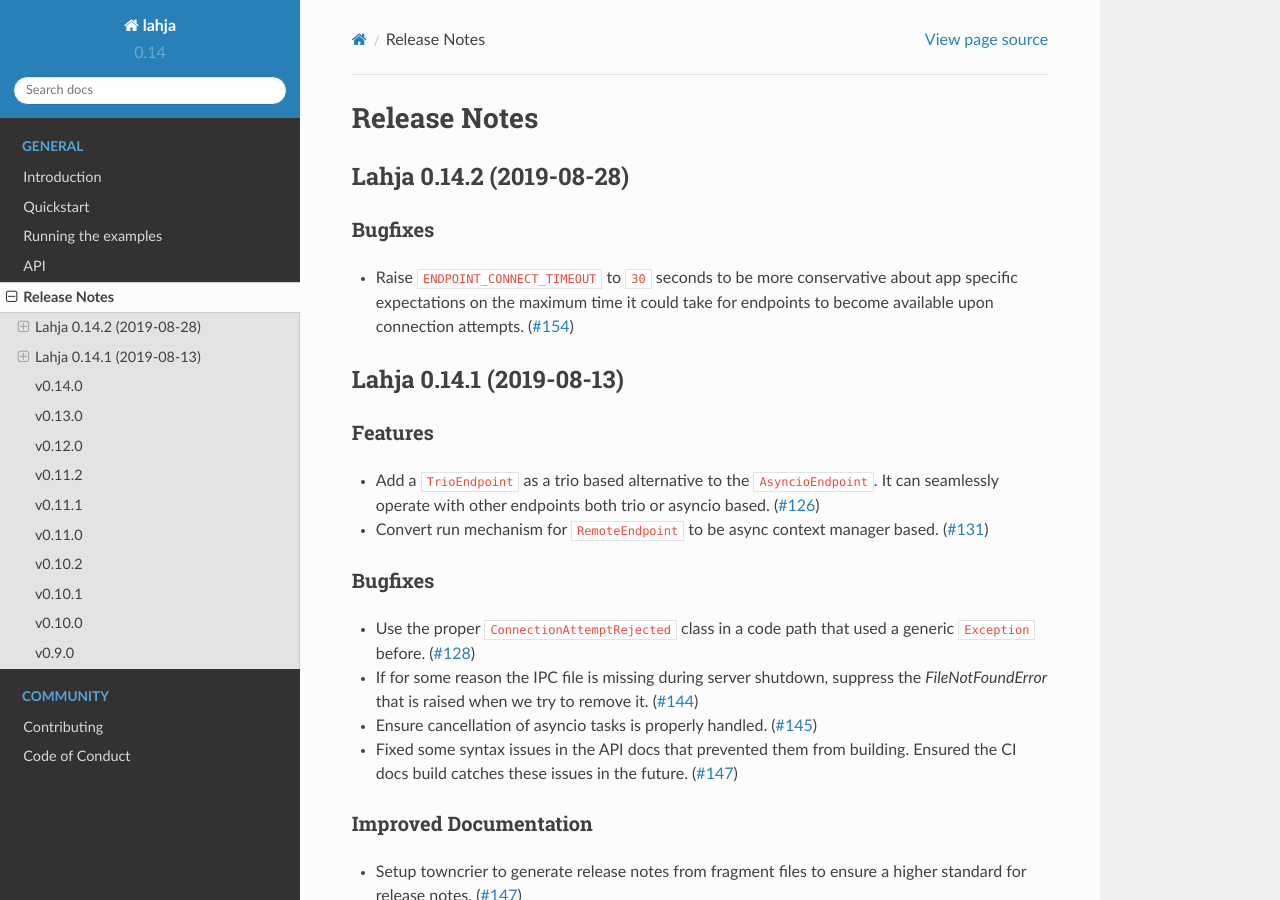
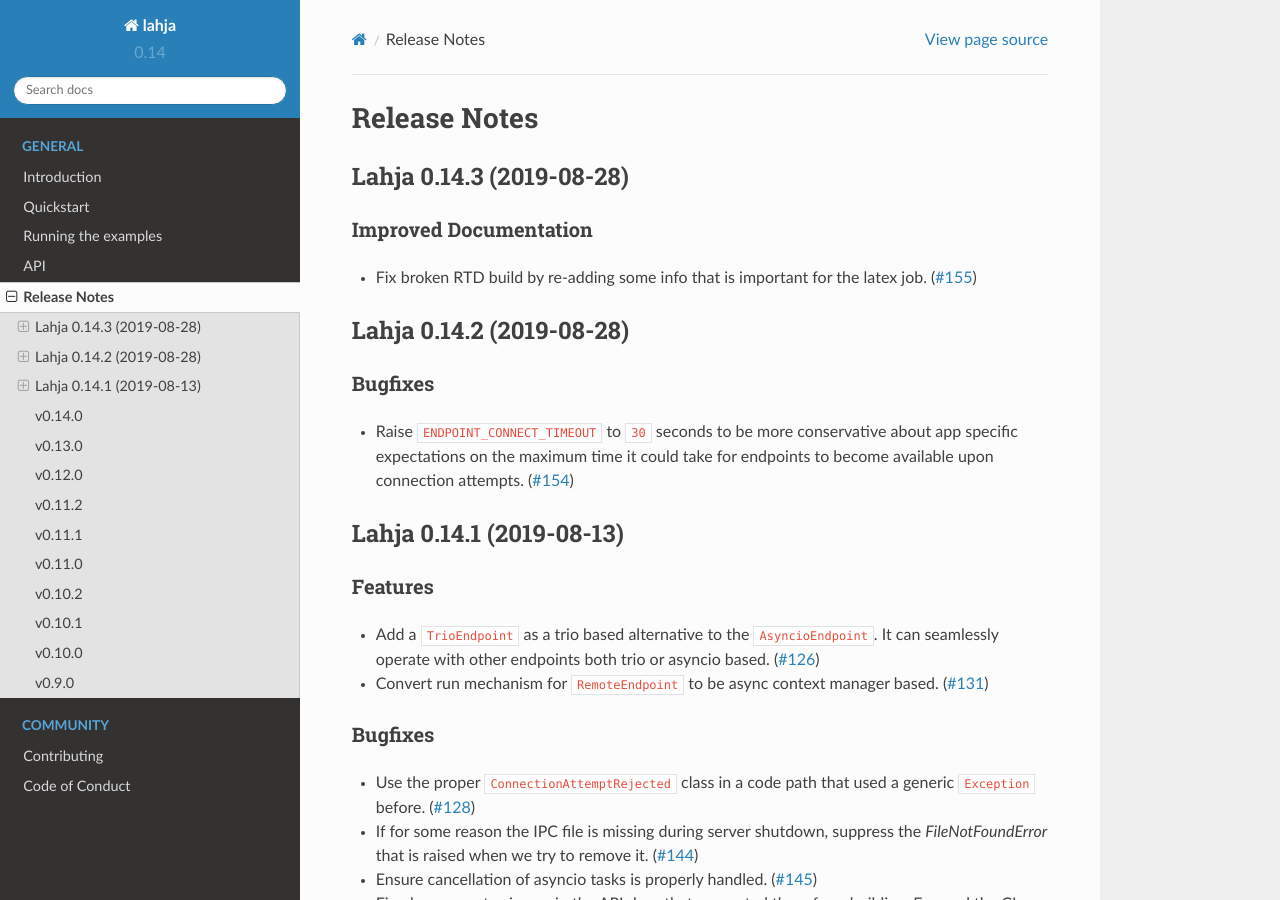
Before and after one commit to ethereum/lahja, a Sphinx documentation site: the page built from docs/release_notes.rst, in a window 1280 px wide and 900 px high. Built offline with Sphinx 7.4.7 and the Read the Docs theme 2.0.0, drawn with Linux system fonts in a browser that asks for light colours.

Commit message:
Bump version: 0.14.2 → 0.14.3

```diff
--- a/docs/release_notes.rst
+++ b/docs/release_notes.rst
@@ -2,6 +2,15 @@ Release Notes
 =============
 
 .. towncrier release notes start
+
+Lahja 0.14.3 (2019-08-28)
+-------------------------
+
+Improved Documentation
+~~~~~~~~~~~~~~~~~~~~~~
+
+- Fix broken RTD build by re-adding some info that is important for the latex job. (`#155 <https://github.com/ethereum/lahja/issues/155>`__)
+
 
 Lahja 0.14.2 (2019-08-28)
 -------------------------
--- a/newsfragments/155.doc.rst
+++ /dev/null
@@ -1 +0,0 @@
-Fix broken RTD build by re-adding some info that is important for the latex job.
--- a/setup.py
+++ b/setup.py
@@ -53,7 +53,7 @@ with open('./README.md') as readme:
 setup(
     name='lahja',
     # *IMPORTANT*: Don't manually change the version here. Use `make bump`, as described in readme
-    version='0.14.2',
+    version='0.14.3',
     description="Generic event bus for asynchronous cross-process communication",
     long_description=long_description,
     long_description_content_type='text/markdown',
```
Also changed, not shown: .bumpversion.cfg.
